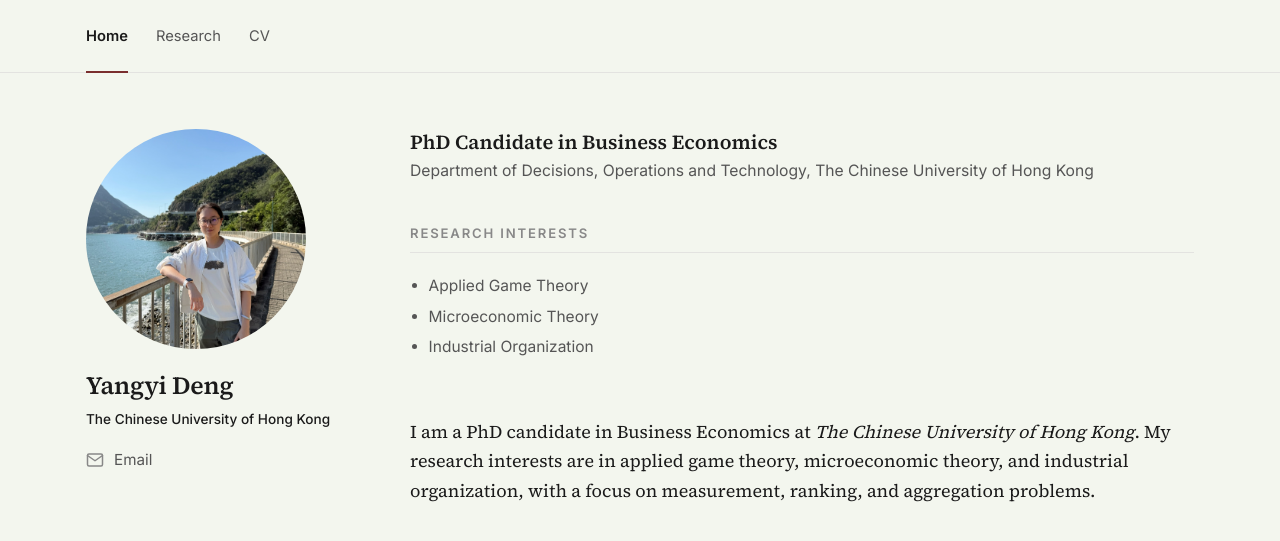
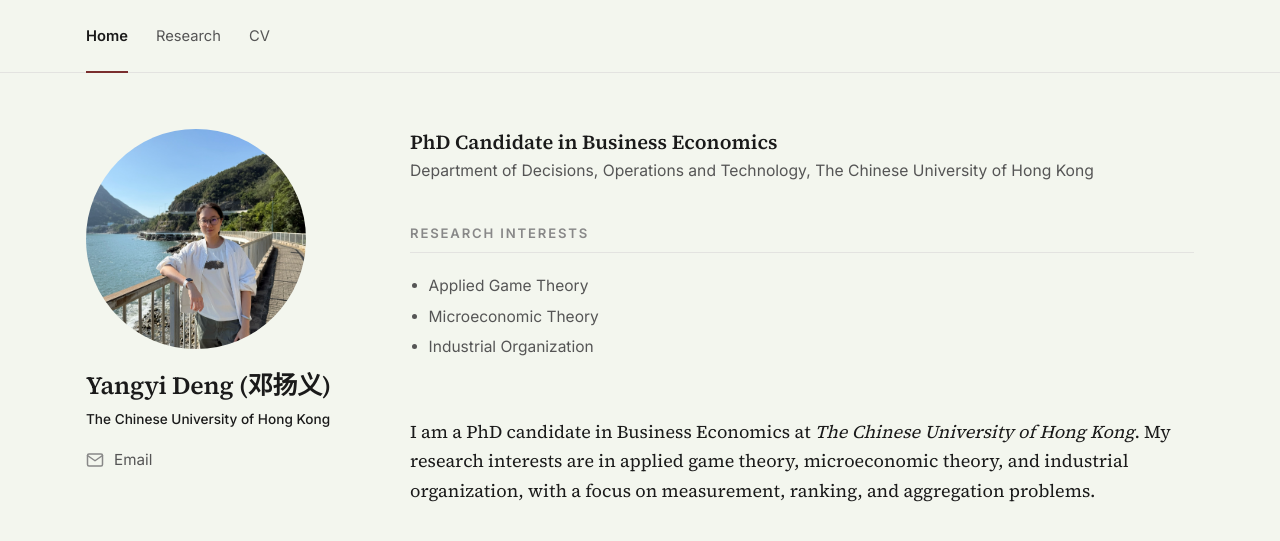
Before and after one commit to yangyi-deng/yangyi-deng.github.io, a Jekyll site: the page built from index.html, in a window 1280 px wide. Shown: the top 541 px of the page. Built offline with Jekyll 4.4.1, drawn with Linux system fonts in a browser that asks for light colours.

Commit message:
Update _config.yml

```diff
--- a/_config.yml
+++ b/_config.yml
@@ -9,7 +9,7 @@ baseurl:     ""    # leave "" if hosting at <username>.github.io
 
 # Author profile — used in the page header and in the footer.
 author:
-  name:           "Yangyi Deng"
+  name:           "Yangyi Deng (邓扬义)"
   role:           "PhD Candidate in Business Economics"
   institution:    "The Chinese University of Hong Kong"
   email:          "dengyangyi@link.cuhk.edu.hk"
```
